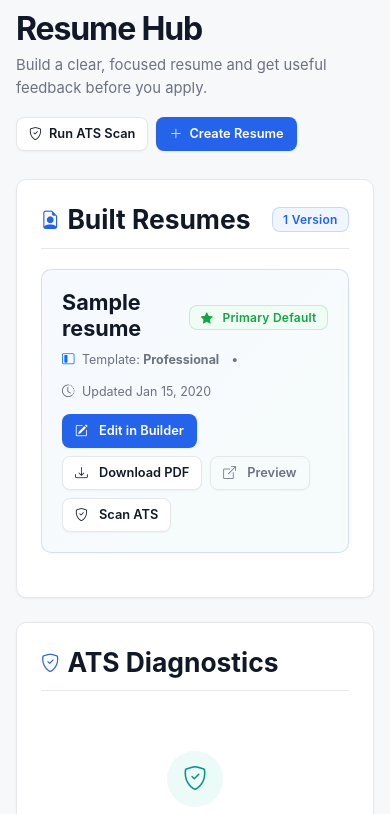
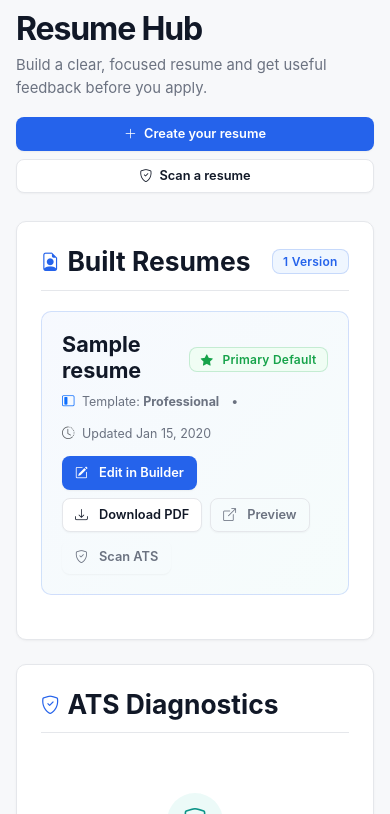
Before and after one commit to Syedfarhan078/Career-Catalyst-Django, a Django app: page /resume/ in a window 390 px wide. Shown: the part 95-909 px from the top of the page. Run offline with Django 5.2, Linux system fonts and the light colour scheme; a user stored in the database is signed in; tables that the repository leaves empty hold one stand-in row (values such as "Sample post"); grey boxes marked "Sample" are stand-in pictures; data that the repository does not hold is empty; some libraries are stand-ins or nearby versions.

Commit message:
Clarify resume and interview hub actions
Co-authored-by: Copilot App <223556219+Copilot@users.noreply.github.com>

```diff
--- a/static/css/resume.css
+++ b/static/css/resume.css
@@ -42,6 +42,20 @@
     font-size: 0.875rem;
     color: var(--dash-text-muted);
     margin: 0;
+}
+
+.hub-header-actions {
+    flex-shrink: 0;
+}
+
+.default-resume-actions .dash-btn-link {
+    color: var(--dash-text-muted);
+    padding-inline: 0.35rem;
+}
+
+.default-resume-actions .dash-btn-link:hover {
+    color: var(--dash-primary);
+    background: transparent;
 }
 
 /* --------------------------------------------------------------------------
@@ -160,6 +174,12 @@
 .resume-mini-card:hover {
     border-color: var(--dash-primary);
     box-shadow: 0 2px 8px rgba(0, 0, 0, 0.04);
+}
+
+.resume-mini-card:focus-within,
+.hub-card:focus-within {
+    border-color: var(--dash-primary);
+    box-shadow: 0 0 0 3px var(--dash-primary-border), var(--dash-shadow-card);
 }
 
 .resume-mini-title {
@@ -296,6 +316,18 @@
     max-width: 380px;
     margin: 0 auto 1.25rem auto;
     line-height: 1.5;
+}
+
+@media (max-width: 575.98px) {
+    .hub-header-actions,
+    .hub-header-actions .dash-btn {
+        width: 100%;
+    }
+
+    .hub-header-actions {
+        flex-direction: column-reverse;
+        align-items: stretch !important;
+    }
 }
 
 /* --------------------------------------------------------------------------
--- a/templates/resume/resume_list.html
+++ b/templates/resume/resume_list.html
@@ -68,12 +68,12 @@
                         Build a clear, focused resume and get useful feedback before you apply.
                     </p>
                 </div>
-                <div class="d-flex align-items-center gap-2 flex-wrap">
+                <div class="hub-header-actions d-flex align-items-center gap-2 flex-wrap">
                     <a href="{% url 'ai_resume:analyze' %}" class="dash-btn dash-btn-secondary dash-btn-sm d-inline-flex align-items-center gap-1.5">
-                        <i class="bi bi-shield-check"></i> Run ATS Scan
+                        <i class="bi bi-shield-check"></i> Scan a resume
                     </a>
                     <a href="{% url 'resume:create' %}" class="dash-btn dash-btn-primary dash-btn-sm d-inline-flex align-items-center gap-1.5">
-                        <i class="bi bi-plus-lg"></i> Create Resume
+                        <i class="bi bi-plus-lg"></i> Create your resume
                     </a>
                 </div>
             </div>
@@ -123,7 +123,7 @@
                                 <a href="{% url 'resume:preview' default_resume.pk %}" target="_blank" class="dash-btn dash-btn-outline dash-btn-sm">
                                     <i class="bi bi-box-arrow-up-right me-1"></i> Preview
                                 </a>
-                                <a href="{% url 'ai_resume:analyze' %}?resume={{ default_resume.pk }}" class="dash-btn dash-btn-secondary dash-btn-sm" title="Scan this resume with ATS Analyzer">
+                                <a href="{% url 'ai_resume:analyze' %}?resume={{ default_resume.pk }}" class="dash-btn dash-btn-link dash-btn-sm" title="Scan this resume with ATS Analyzer">
                                     <i class="bi bi-shield-check me-1"></i> Scan ATS
                                 </a>
                             </div>
```
Also changed, not shown: static/css/interviews.css (+14 -0 lines), templates/interviews/hub.html (+8 -7 lines).
